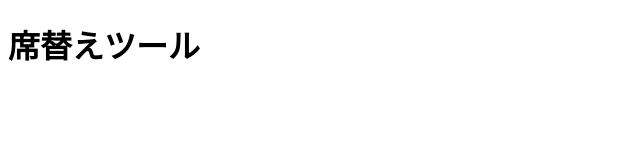
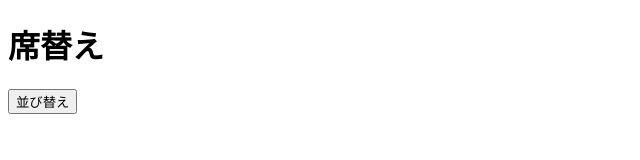
Before and after one commit to Motosio/M-seatshuffle, a plain HTML site: page index.html in a window 1280 px wide. Shown: the whole page, without its empty margins (0-640 px from the left). Drawn offline with Linux system fonts and the light colour scheme.

Commit message:
Update index.html

```diff
--- a/index.html
+++ b/index.html
@@ -5,10 +5,17 @@
   <title>席替え</title>
   <link rel="stylesheet" href="style.css">
 </head>
+
 <body>
+  <h1>席替え</h1>
 
-<h1>席替えツール</h1>
+  <button id="shuffleBtn">並び替え</button>
 
-<script src="script.js"></script>
+  <div id="board">
+    <!-- ここに画像が入る -->
+  </div>
+
+  <script src="script.js"></script>
 </body>
+
 </html>
```
